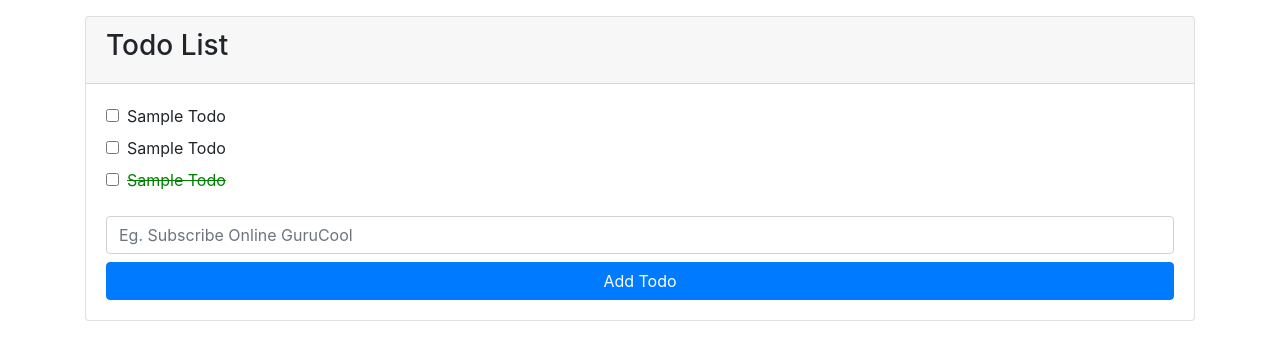
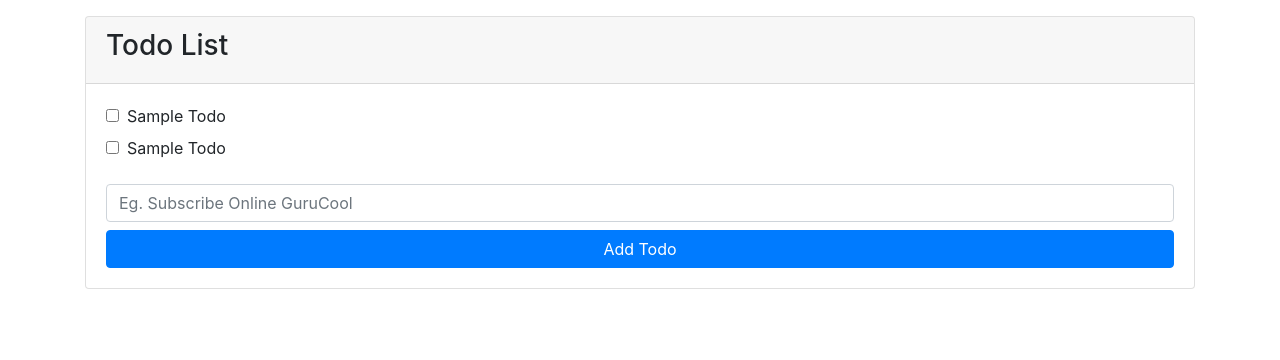
Before and after one commit to onlinegurucool/react-js-tutorial, a React (Create React App) app: page / in a window 1280 px wide. Shown: the top 360 px of the page. Built offline with nearby package versions, Linux system fonts and the light colour scheme.

Commit message:
prop key added

```diff
--- a/src/components/Todo/List.js
+++ b/src/components/Todo/List.js
@@ -28,9 +28,9 @@ class TodoList extends Component {
         return (
             <>
                 <ul className="list-unstyled">
-                    {list.map(() => {
+                    {list.map((listObj,index) => {
                         return (
-                            <li>
+                            <li key={index}>
                                 <input type="checkbox" id="checkbox" />
                                 <label className="ml-2" htmlFor="checkbox">
                                     Sample Todo
@@ -38,13 +38,6 @@ class TodoList extends Component {
                             </li>
                         );
                     })}
-
-                    <li>
-                        <input type="checkbox" id="checkbox" />
-                        <label className="ml-2 completed" htmlFor="checkbox">
-                            Sample Todo
-                        </label>
-                    </li>
                 </ul>
                 <input
                     placeholder="Eg. Subscribe Online GuruCool"
```
